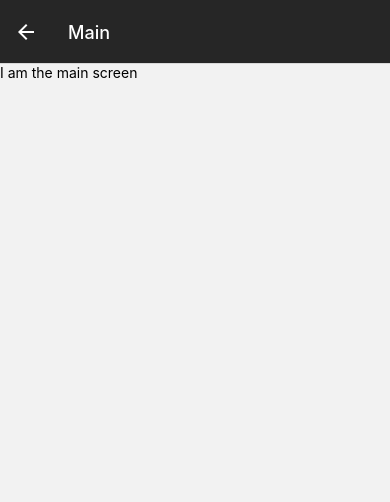
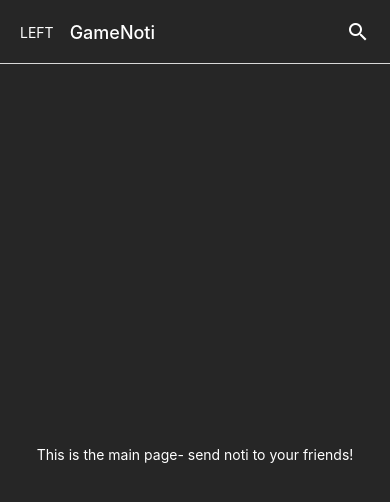
Before and after one commit to chris-15/GameNoti, a React Native app: screen /Main in a window 390 px wide. Shown: the top 502 px of the page. Built offline with nearby package versions, Linux system fonts and the light colour scheme; no server answers.

Commit message:
started to create a main page

```diff
--- a/screens/MainScreen.js
+++ b/screens/MainScreen.js
@@ -1,11 +1,29 @@
-import { View, Text } from 'react-native'
-import React from 'react'
+import { View, Text, SafeAreaView } from 'react-native'
+import React, { useLayoutEffect } from 'react'
+import { StatusBar } from "expo-status-bar";
+import { Icon } from "@rneui/themed";
 
-const MainScreen = () => {
+const MainScreen = ( {navigation} ) => {
+
+  useLayoutEffect(() => {
+    navigation.setOptions({
+      title: 'GameNoti',
+      headerLeft: () => <View style={{ marginLeft: 20 }}>
+        <Text className="text-white">LEFT</Text>
+      </View>,
+      headerRight: () => <View style={{ marginRight: 20}}>
+        <Icon name="search" color="white" />
+      </View>
+    });
+  }, []);
+
   return (
-    <View>
-      <Text>I am the main screen</Text>
-    </View>
+    <SafeAreaView className="flex-1 bg-neutral-800 justify-center items-center">
+      <StatusBar style="light" />
+      <View >
+        <Text className="text-white">This is the main page- send noti to your friends!</Text>
+      </View>
+    </SafeAreaView>
   )
 }
 
```
